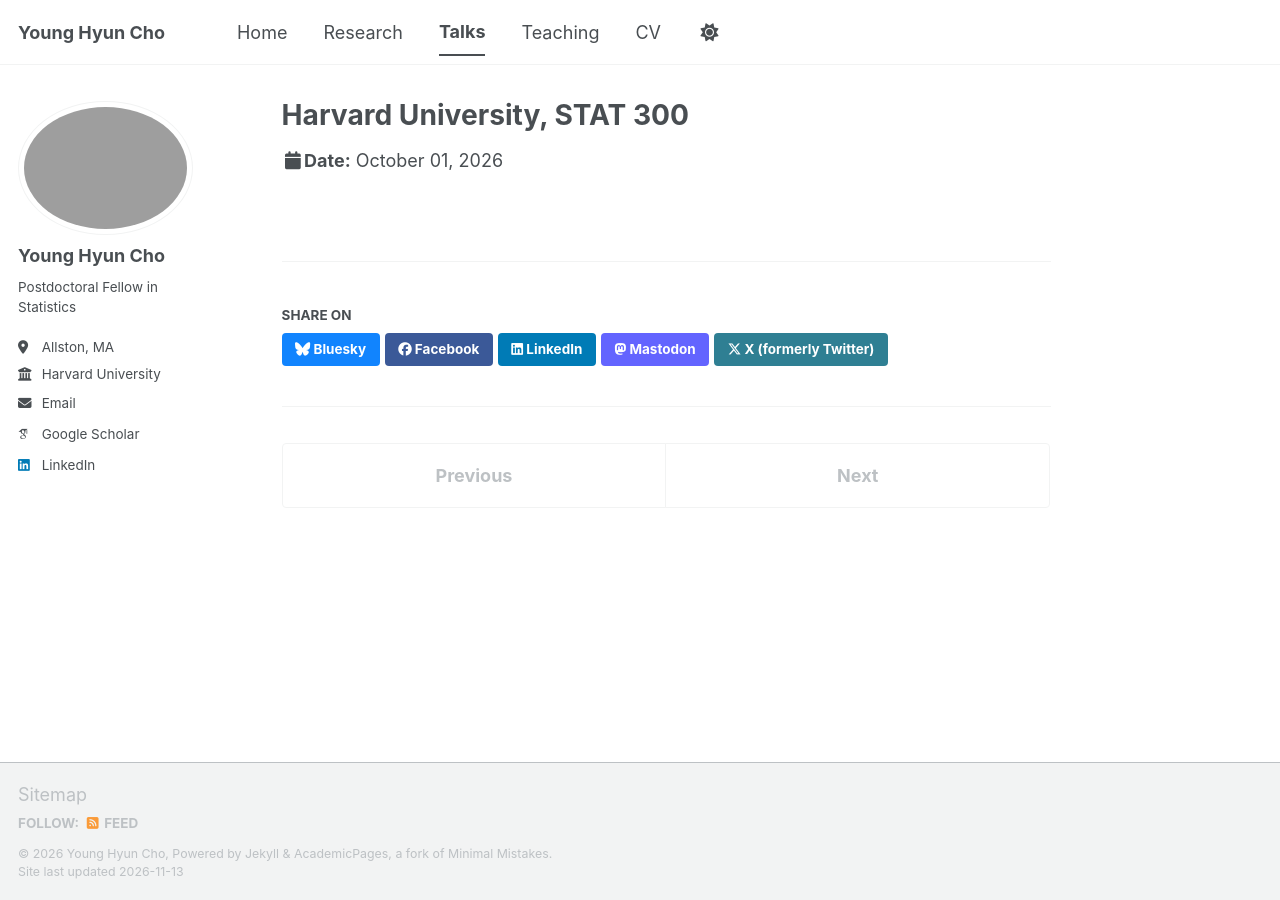
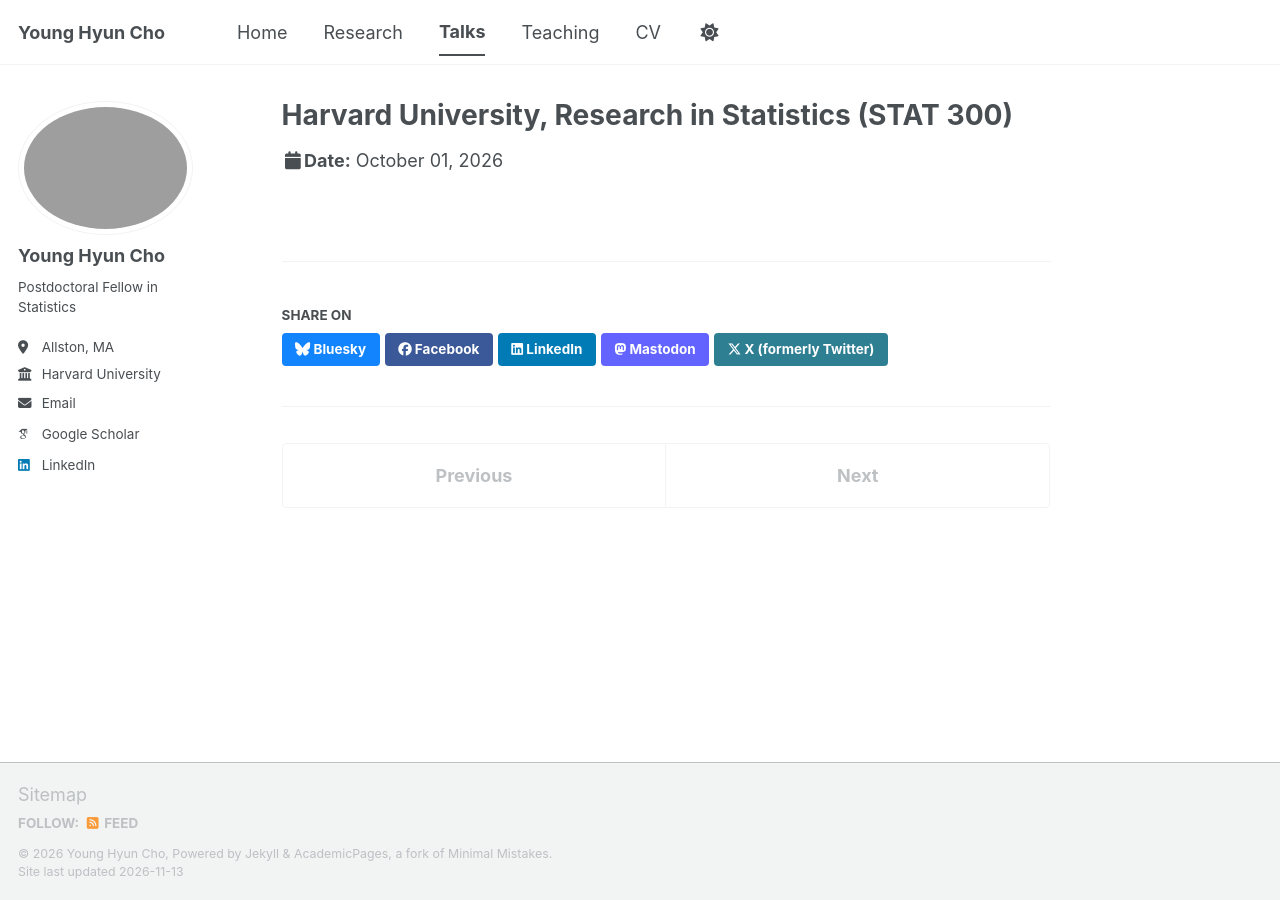
Before and after one commit to yhcho-stat/young, a Jekyll site: the page built from _talks/2026-10-01-harvard-stat-300.md, in a window 1280 px wide. Built offline with Jekyll 4.4.1, drawn with Linux system fonts in a browser that asks for light colours; some web fonts are replaced; a script bundle is joined from its source files by our own code; library files that are not in the unit come from our copies.

Commit message:
Use formal Harvard STAT 300 seminar title

```diff
--- a/_talks/2026-10-01-harvard-stat-300.md
+++ b/_talks/2026-10-01-harvard-stat-300.md
@@ -1,8 +1,8 @@
 ---
-title: "Harvard University, STAT 300"
+title: "Harvard University, Research in Statistics (STAT 300)"
 collection: talks
 type: "Talk"
 permalink: /talks/harvard-stat-300/
-venue: "Harvard University, STAT 300"
+venue: "Harvard University, Research in Statistics (STAT 300)"
 date: 2026-10-01
 ---
```
